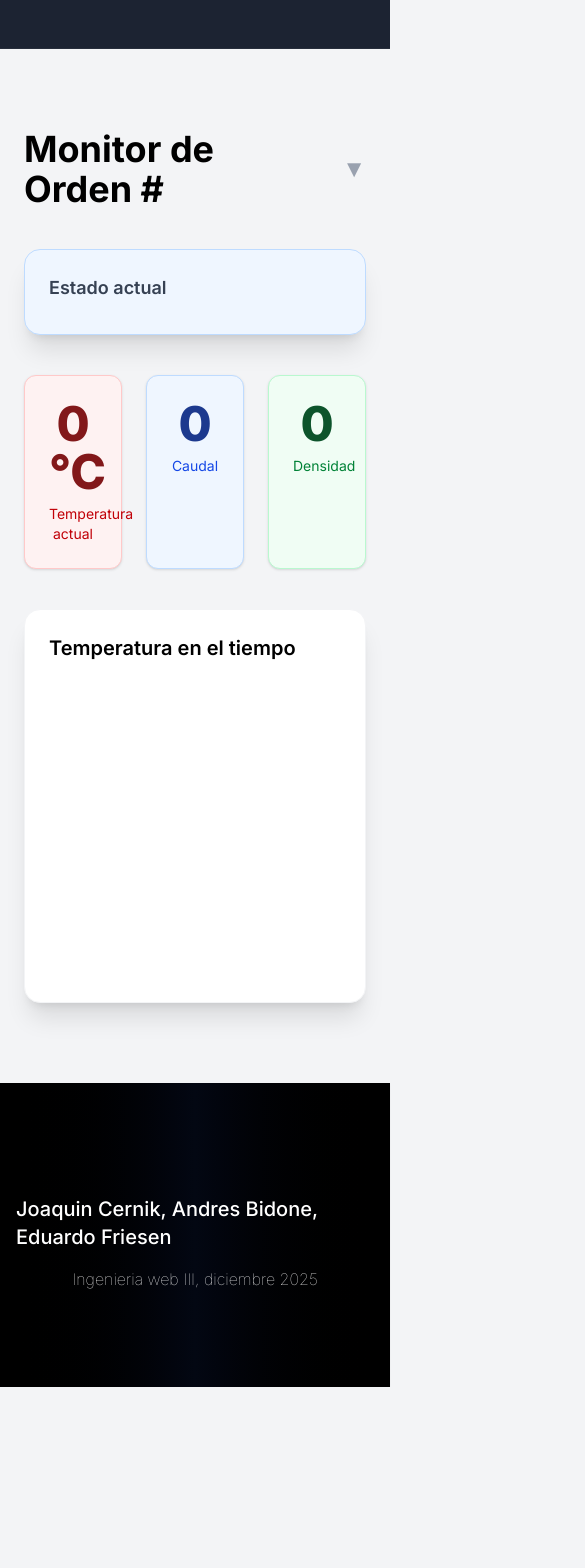
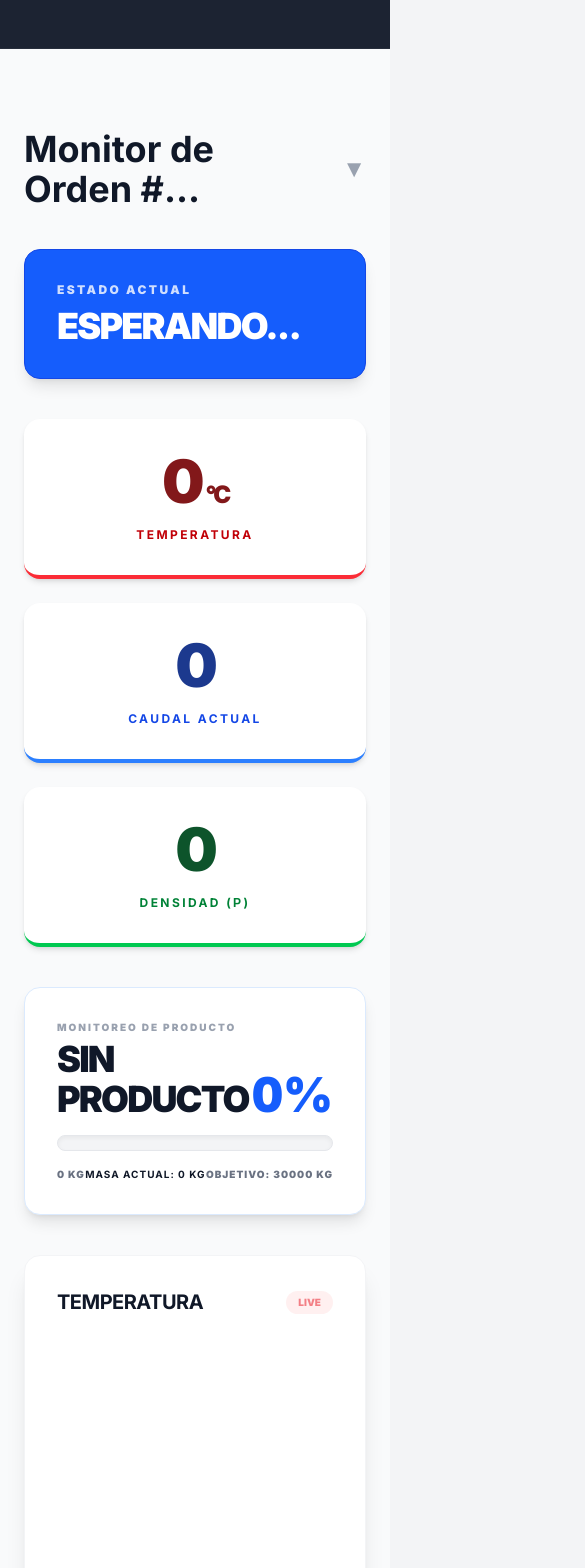
Before and after one commit to BidoneAndres/FrontEnd, a Vue app: page /monitor/1 in a window 390 px wide. Shown: the top 1568 px of the page, 585 px wide, since content can reach past the window. Before the commit the page ends 1387 px from the top, so only its background shows below. Built offline with nearby package versions, Linux system fonts and the light colour scheme.

Commit message:
Lista Productos lista

```diff
--- a/src/views/OrdenMonitorView.vue
+++ b/src/views/OrdenMonitorView.vue
@@ -1,15 +1,14 @@
 <template>
-  <section class="py-20">
+  <section class="py-20 bg-gray-50 min-h-screen font-inter">
     <div class="max-w-6xl mx-auto px-6 space-y-10">
 
-      <!-- Título -->
       <div
-        class="cursor-pointer select-none"
+        class="cursor-pointer select-none group"
         @click="toggleDetalle"
       >
-        <h1 class="text-4xl font-bold flex items-center gap-3">
-          Monitor de Orden #{{ orden.numeroOrden }}
-          <span class="text-gray-400 text-2xl">
+        <h1 class="text-4xl font-bold flex items-center gap-3 text-gray-900">
+          Monitor de Orden #{{ orden.numeroOrden || '...' }}
+          <span class="text-gray-400 text-2xl group-hover:text-blue-500 transition-colors">
             {{ showDetalle ? '▲' : '▼' }}
           </span>
         </h1>
@@ -17,136 +16,145 @@
 
       <div
         v-if="showDetalle"
-  class="bg-white p-8 rounded-2xl shadow-xl border border-gray-100 mt-6 space-y-8"
+        class="bg-white p-8 rounded-2xl shadow-xl border border-gray-100 mt-6 space-y-8 animate-in fade-in slide-in-from-top-4 duration-300"
       >
-
-  <!-- INFORMACIÓN GENERAL -->
         <div>
-    <h3 class="text-lg font-semibold text-gray-800 mb-4">
+          <h3 class="text-lg font-semibold text-gray-800 mb-4 flex items-center gap-2">
+            <span class="w-1 h-5 bg-blue-500 rounded-full"></span>
             Información General
           </h3>
-
-    <div class="grid grid-cols-3 gap-6">
-
+          <div class="grid grid-cols-1 md:grid-cols-3 gap-6">
             <div class="bg-gray-50 border border-gray-200 p-4 rounded-xl">
-        <p class="text-xs uppercase text-gray-500 mb-1">Número de Orden</p>
+              <p class="text-xs uppercase text-gray-500 mb-1 font-bold">Número de Orden</p>
               <p class="text-gray-800 font-medium">{{ orden.numeroOrden }}</p>
             </div>
-
             <div class="bg-gray-50 border border-gray-200 p-4 rounded-xl">
-        <p class="text-xs uppercase text-gray-500 mb-1">Camión</p>
+              <p class="text-xs uppercase text-gray-500 mb-1 font-bold">Camión</p>
               <p class="text-gray-800 font-medium">{{ orden.camion?.patente || 'No disponible' }}</p>
             </div>
-
             <div class="bg-gray-50 border border-gray-200 p-4 rounded-xl">
-        <p class="text-xs uppercase text-gray-500 mb-1">Cliente</p>
+              <p class="text-xs uppercase text-gray-500 mb-1 font-bold">Cliente</p>
               <p class="text-gray-800 font-medium">{{ orden.cliente?.razonSocial || 'No disponible' }}</p>
             </div>
-
             <div class="bg-gray-50 border border-gray-200 p-4 rounded-xl">
-        <p class="text-xs uppercase text-gray-500 mb-1">Preset</p>
-        <p class="text-gray-800 font-medium">{{ orden.preset }}</p>
+              <p class="text-xs uppercase text-gray-500 mb-1 font-bold">Preset (Objetivo)</p>
+              <p class="text-gray-800 font-bold text-blue-600">{{ orden.preset }} kg</p>
             </div>
-
             <div class="bg-gray-50 border border-gray-200 p-4 rounded-xl">
-        <p class="text-xs uppercase text-gray-500 mb-1">Fecha Recepción</p>
+              <p class="text-xs uppercase text-gray-500 mb-1 font-bold">Fecha Recepción</p>
               <p class="text-gray-800 font-medium">{{ orden.fechaRecepcion }}</p>
             </div>
-
             <div class="bg-gray-50 border border-gray-200 p-4 rounded-xl">
-        <p class="text-xs uppercase text-gray-500 mb-1">Fecha Estimada</p>
+              <p class="text-xs uppercase text-gray-500 mb-1 font-bold">Fecha Estimada</p>
               <p class="text-gray-800 font-medium">{{ orden.fechaEstimada }}</p>
             </div>
-
           </div>
         </div>
 
-  <!-- PROCESO -->
         <div>
-    <h3 class="text-lg font-semibold text-gray-800 mb-4">
+          <h3 class="text-lg font-semibold text-gray-800 mb-4 flex items-center gap-2">
+            <span class="w-1 h-5 bg-green-500 rounded-full"></span>
             Proceso de Carga
           </h3>
-
-    <div class="grid grid-cols-4 gap-6">
-
+          <div class="grid grid-cols-1 md:grid-cols-4 gap-6">
             <div class="bg-gray-50 border border-gray-200 p-4 rounded-xl">
-        <p class="text-xs uppercase text-gray-500 mb-1">Pesaje Inicial</p>
-        <p class="text-gray-800 font-medium">
-          {{ orden.fechaPesajeInicial ?? 'No disponible' }}
-        </p>
-        <p class="text-sm text-gray-500 mt-2">
-          Peso: {{ orden.pesoInicial ?? orden.pesajeInicial ?? 'No disponible' }}
-        </p>
+              <p class="text-xs uppercase text-gray-500 mb-1 font-bold">Pesaje Inicial</p>
+              <p class="text-gray-800 font-medium text-sm">{{ orden.fechaPesajeInicial || 'Pendiente' }}</p>
+              <p class="text-sm font-bold text-gray-900 mt-2">Peso Inicial: {{ orden.pesoInicial || '0' }} kg</p>
             </div>
-
             <div class="bg-gray-50 border border-gray-200 p-4 rounded-xl">
-        <p class="text-xs uppercase text-gray-500 mb-1">Inicio Carga</p>
-        <p class="text-gray-800 font-medium">
-          {{ orden.inicioCarga ?? 'No disponible' }}
-        </p>
+              <p class="text-xs uppercase text-gray-500 mb-1 font-bold">Inicio Carga</p>
+              <p class="text-gray-800 font-medium">{{ orden.inicioCarga || '--:--' }}</p>
             </div>
-
             <div class="bg-gray-50 border border-gray-200 p-4 rounded-xl">
-        <p class="text-xs uppercase text-gray-500 mb-1">Fin Carga</p>
-        <p class="text-gray-800 font-medium">
-          {{ orden.finCarga ?? 'No disponible' }}
-        </p>
+              <p class="text-xs uppercase text-gray-500 mb-1 font-bold">Fin Carga</p>
+              <p class="text-gray-800 font-medium">{{ orden.finCarga || '--:--' }}</p>
             </div>
-
             <div class="bg-gray-50 border border-gray-200 p-4 rounded-xl">
-        <p class="text-xs uppercase text-gray-500 mb-1">Pesaje Final</p>
-        <p class="text-gray-800 font-medium">
-          {{ orden.fechaPesajeFinal ?? 'No disponible' }}
-        </p>
+              <p class="text-xs uppercase text-gray-500 mb-1 font-bold">Pesaje Final</p>
+              <p class="text-gray-800 font-medium">{{ orden.fechaPesajeFinal || 'Pendiente' }}</p>
             </div>
-
+          </div>
         </div>
       </div>
 
+      <div class="p-8 rounded-2xl shadow-lg border bg-blue-600 border-blue-700 text-white flex flex-col justify-center">
+        <h2 class="text-xs font-black uppercase tracking-[0.2em] opacity-80 mb-2">Estado Actual</h2>
+        <p class="text-4xl font-black italic tracking-tighter">{{ orden.estado || 'ESPERANDO...' }}</p>
       </div>
 
-
-
-      <!-- Estado actual -->
-      <div class="p-6 rounded-2xl shadow-xl border bg-blue-50 border-blue-200">
-        <h2 class="text-lg font-semibold text-gray-700 mb-2">
-          Estado actual
-        </h2>
-        <p class="text-3xl font-bold text-blue-900">
-          {{ orden.estado }}
+      <div class="grid grid-cols-1 md:grid-cols-3 gap-6">
+        <div class="bg-white p-8 rounded-2xl shadow-md border-b-4 border-red-500 text-center group hover:bg-red-50 transition-colors">
+          <p class="text-6xl font-black text-red-900 tracking-tighter group-hover:scale-110 transition-transform">
+            {{ temperatura }}<span class="text-2xl ml-1">°C</span>
           </p>
+          <p class="text-xs font-bold text-red-700 mt-4 uppercase tracking-[0.2em]">Temperatura</p>
         </div>
 
-      <!-- Indicadores -->
-      <div class="grid grid-cols-3 gap-6">
-
-        <div class="bg-red-50 p-6 rounded-xl shadow-sm border border-red-200 text-center">
-          <p class="text-5xl font-extrabold text-red-900">
-            {{ temperatura }} °C
+        <div class="bg-white p-8 rounded-2xl shadow-md border-b-4 border-blue-500 text-center group hover:bg-blue-50 transition-colors">
+          <p class="text-6xl font-black text-blue-900 tracking-tighter group-hover:scale-110 transition-transform">
+            {{ caudal }}
           </p>
-          <p class="text-sm text-red-700 mt-2">Temperatura actual</p>
+          <p class="text-xs font-bold text-blue-700 mt-4 uppercase tracking-[0.2em]">Caudal Actual</p>
         </div>
 
-        <div class="bg-blue-50 p-6 rounded-xl shadow-sm border border-blue-200 text-center">
-          <p class="text-5xl font-extrabold text-blue-900">
-            {{ caudal }}
+        <div class="bg-white p-8 rounded-2xl shadow-md border-b-4 border-green-500 text-center group hover:bg-green-50 transition-colors">
+          <p class="text-6xl font-black text-green-900 tracking-tighter group-hover:scale-110 transition-transform">
+            {{ densidad }}
           </p>
-          <p class="text-sm text-blue-700 mt-2">Caudal</p>
+          <p class="text-xs font-bold text-green-700 mt-4 uppercase tracking-[0.2em]">Densidad (ρ)</p>
+        </div>
       </div>
 
-        <div class="bg-green-50 p-6 rounded-xl shadow-sm border border-green-200 text-center">
-          <p class="text-5xl font-extrabold text-green-900">
-            {{ densidad }}
-          </p>
-          <p class="text-sm text-green-700 mt-2">Densidad</p>
+      <div class="p-8 rounded-2xl shadow-lg border bg-white border-blue-100">
+        <div class="flex justify-between items-end mb-4">
+          <div>
+            <p class="text-[10px] font-black text-gray-400 uppercase tracking-[0.2em] mb-1">Monitoreo de Producto</p>
+            <h3 class="text-4xl font-black text-gray-900 uppercase tracking-tighter">
+              {{ orden.producto?.producto || 'SIN PRODUCTO' }}
+            </h3>
+          </div>
+          <div class="text-right">
+            <span class="text-5xl font-black text-blue-600 tabular-nums">{{ porcentajeCarga }}%</span>
+          </div>
         </div>
 
+        <div class="relative h-4 w-full bg-gray-100 rounded-full overflow-hidden shadow-inner border border-gray-200">
+          <div
+            class="absolute top-0 left-0 h-full bg-blue-600 rounded-full transition-all duration-700 ease-out shadow-[0_0_20px_rgba(37,99,235,0.4)]"
+            :style="{ width: porcentajeCarga + '%' }"
+          >
+            <div class="w-full h-full animate-pulse bg-gradient-to-r from-transparent via-white/20 to-transparent"></div>
+          </div>
         </div>
 
-      <!-- Gráfico -->
-      <div class="bg-white p-6 rounded-2xl shadow-xl border border-gray-100">
-        <h2 class="text-xl font-semibold mb-4">Temperatura en el tiempo</h2>
+        <div class="flex justify-between mt-4 text-[10px] font-black uppercase tracking-widest text-gray-500">
+          <span>0 kg</span>
+          <span class="text-gray-900 font-bold">Masa Actual: {{ masaActual }} kg</span>
+          <span>Objetivo: {{ orden.preset || 30000 }} kg</span>
+        </div>
+      </div>
+
+      <div class="grid grid-cols-1 md:grid-cols-2 gap-6">
+        <div class="bg-white p-8 rounded-2xl shadow-xl border border-gray-100">
+          <div class="flex items-center justify-between mb-6">
+            <h2 class="text-xl font-bold text-gray-900 uppercase tracking-tight">Temperatura</h2>
+            <span class="px-3 py-1 bg-red-100 text-red-600 text-[10px] font-black rounded-full animate-pulse uppercase">Live</span>
+          </div>
+          <div class="h-[250px]">
             <canvas ref="chartCanvas"></canvas>
+          </div>
+        </div>
+
+        <div class="bg-white p-8 rounded-2xl shadow-xl border border-gray-100">
+          <div class="flex items-center justify-between mb-6">
+            <h2 class="text-xl font-bold text-gray-900 uppercase tracking-tight">Caudal</h2>
+            <span class="px-3 py-1 bg-blue-100 text-blue-600 text-[10px] font-black rounded-full animate-pulse uppercase">Live</span>
+          </div>
+          <div class="h-[250px]">
+            <canvas ref="chartCaudalCanvas"></canvas>
+          </div>
+        </div>
       </div>
 
     </div>
@@ -156,29 +164,37 @@
 <script setup>
 import { useRoute } from 'vue-router'
 import axios from 'axios'
-import { ref, onMounted, onBeforeUnmount, nextTick } from 'vue'
 import Chart from 'chart.js/auto'
 import { connectSocket, disconnectSocket } from '@/services/socket'
+import { ref, onMounted, onBeforeUnmount, nextTick, computed } from 'vue'
 
 // --- ESTADOS (REFS) ---
 const orden = ref({})
 const temperatura = ref(0)
 const caudal = ref(0)
 const densidad = ref(0)
+const masaActual = ref(0)
+
 const chartCanvas = ref(null)
+const chartCaudalCanvas = ref(null)
 const showDetalle = ref(false)
-const nroOrdenReal = ref(null)
 
 const route = useRoute()
 const numeroOrden = route.params.id
+
 let chartInstance = null
+let chartCaudalInstance = null
 
-// --- FUNCIONES DE CARGA (API) ---
+// --- CÁLCULOS REACTIVOS ---
+const porcentajeCarga = computed(() => {
+  const objetivo = orden.value?.preset || 30000;
+  if (objetivo === 0) return 0;
 
-/**
- * 1. Carga los datos básicos de la orden (Cabecera)
- * Al terminar, dispara la carga del historial usando el ID real de la DB.
- */
+  const calculo = (masaActual.value / objetivo) * 100;
+  return Math.min(Math.round(calculo), 100);
+});
+
+// --- FUNCIONES DE CARGA ---
 async function fetchOrden() {
   try {
     const token = localStorage.getItem('token')
@@ -189,9 +205,11 @@ async function fetchOrden() {
     })
 
     orden.value = res.data
-    console.log('Cabecera cargada. ID en DB:', orden.value.id)
+    // Sincronizamos la masa inicial desde la API
+    if (res.data.ultimaMasaAcumulada) {
+      masaActual.value = res.data.ultimaMasaAcumulada;
+    }
 
-    // Una vez que tenemos el ID real (ej: 1013), cargamos su historial
     if (orden.value.id) {
       await fetchHistorial(orden.value.numeroOrden)
     }
@@ -200,41 +218,39 @@ async function fetchOrden() {
   }
 }
 
-/**
- * 2. Carga los puntos anteriores de la base de datos
- * @param {Number} idReal - El ID primario de la orden en la base de datos
- */
-async function fetchHistorial(idReal) {
+async function fetchHistorial(nroOrden) {
   try {
     const token = localStorage.getItem('token')
-    console.log(` Solicitando historial para el recurso ID: ${idReal}`)
-
-    const res = await axios.get(`http://localhost:8080/api/v1/carga/${idReal}`, {
+    const res = await axios.get(`http://localhost:8080/api/v1/carga/${nroOrden}`, {
       headers: { 'Authorization': `Bearer ${token}` }
     })
 
     const historial = res.data
-    console.log("🔍 Datos crudos del historial:", historial)
-
     if (historial && historial.length > 0) {
-      // Sincronizamos los indicadores con el último valor registrado
       const ultimo = historial[historial.length - 1]
       temperatura.value = ultimo.temperatura || 0
       caudal.value = ultimo.caudal || 0
       densidad.value = ultimo.densidadProducto || 0
 
-      // Llenamos el gráfico con la historia recuperada
+      // Aseguramos que masaActual tenga el último punto del historial
+      if (ultimo.masaAcumulada) {
+        masaActual.value = ultimo.masaAcumulada;
+      }
+
+      const labels = historial.map(d => d.timestamp ? d.timestamp.split(' ')[1] : 'S/T')
       if (chartInstance) {
-        chartInstance.data.labels = historial.map(d => d.timestamp ? d.timestamp.split(' ')[1] : 'S/T')
+        chartInstance.data.labels = labels
         chartInstance.data.datasets[0].data = historial.map(d => d.temperatura)
         chartInstance.update()
       }
-      console.log('Gráfico restaurado con', historial.length, 'puntos')
-    } else {
-      console.warn(" El historial vino vacío para el ID:", idReal)
+      if (chartCaudalInstance) {
+        chartCaudalInstance.data.labels = labels
+        chartCaudalInstance.data.datasets[0].data = historial.map(d => d.caudal)
+        chartCaudalInstance.update()
+      }
     }
   } catch (err) {
-    console.error(' Error cargando historial:', err)
+    console.error('Error historial:', err)
   }
 }
 
@@ -243,82 +259,112 @@ function toggleDetalle() {
 }
 
 // --- CICLO DE VIDA ---
-
 onMounted(async () => {
   try {
     const token = localStorage.getItem('token')
-    if (!token) {
-      console.error("¡ERROR: No hay token en localStorage!")
-      return
+    if (!token) return
+
+    await nextTick()
+
+    const commonOptions = {
+      responsive: true,
+      maintainAspectRatio: false,
+      plugins: { legend: { display: false } },
+      scales: {
+        y: { grid: { color: '#f3f4f6' }, beginAtZero: false },
+        x: { grid: { display: false } }
+      }
     }
 
-    // Paso A: Inicializar gráfico vacío primero
-    await nextTick()
     chartInstance = new Chart(chartCanvas.value, {
       type: 'line',
       data: {
         labels: [],
         datasets: [{
-          label: 'Temperatura °C',
+          label: 'Temp',
           data: [],
           borderColor: 'rgb(239, 68, 68)',
-          backgroundColor: 'rgba(239, 68, 68, 0.1)',
-          tension: 0.3,
-          fill: true
+          backgroundColor: 'rgba(239, 68, 68, 0.05)',
+          tension: 0.4,
+          fill: true,
+          pointRadius: 0
         }]
       },
-      options: {
-        responsive: true,
-        maintainAspectRatio: false,
-        scales: { y: { beginAtZero: false } }
-      }
+      options: commonOptions
     })
 
-    // Paso B: Cargar la orden (esto disparará fetchHistorial automáticamente)
+    chartCaudalInstance = new Chart(chartCaudalCanvas.value, {
+      type: 'line',
+      data: {
+        labels: [],
+        datasets: [{
+          label: 'Caudal',
+          data: [],
+          borderColor: 'rgb(37, 99, 235)',
+          backgroundColor: 'rgba(37, 99, 235, 0.05)',
+          tension: 0.4,
+          fill: true,
+          pointRadius: 0
+        }]
+      },
+      options: commonOptions
+    })
+
     await fetchOrden()
 
-    // Paso C: Conectar WebSocket para datos en tiempo real
+
     connectSocket(numeroOrden, token, (data) => {
-      console.log("Dato recibido por WS:", data)
 
-      // Actualizar cabecera si viene el objeto orden completo
-      if (data.orden) orden.value = data.orden
+      if (data.masaAcumulada !== undefined) {
+        masaActual.value = data.masaAcumulada;
+      }
 
-      // Actualizar indicadores con los nombres de tu backend
+
+      if (data.orden) {
+        orden.value = data.orden;
+
+        if (data.orden.ultimaMasaAcumulada) {
+            masaActual.value = data.orden.ultimaMasaAcumulada;
+        }
+      }
+
+
       if (data.temperatura !== undefined) temperatura.value = data.temperatura
       if (data.caudal !== undefined) caudal.value = data.caudal
       if (data.densidadProducto !== undefined) densidad.value = data.densidadProducto
 
-      // Agregar punto nuevo al gráfico
+      const ahora = new Date().toLocaleTimeString([], { hour: '2-digit', minute: '2-digit', second: '2-digit' })
+
+
       if (chartInstance && data.temperatura !== undefined) {
-        const ahora = new Date().toLocaleTimeString()
         chartInstance.data.labels.push(ahora)
         chartInstance.data.datasets[0].data.push(data.temperatura)
-
-        // Mantener solo los últimos 50 puntos para no sobrecargar el navegador
-        if (chartInstance.data.labels.length > 50) {
+        if (chartInstance.data.labels.length > 30) {
           chartInstance.data.labels.shift()
           chartInstance.data.datasets[0].data.shift()
         }
-        chartInstance.update('none') // 'none' para actualización fluida
+        chartInstance.update('none')
+      }
+
+      if (chartCaudalInstance && data.caudal !== undefined) {
+        chartCaudalInstance.data.labels.push(ahora)
+        chartCaudalInstance.data.datasets[0].data.push(data.caudal)
+        if (chartCaudalInstance.data.labels.length > 30) {
+          chartCaudalInstance.data.labels.shift()
+          chartCaudalInstance.data.datasets[0].data.shift()
+        }
+        chartCaudalInstance.update('none')
       }
     })
 
   } catch (err) {
-    console.error("Error crítico en el inicio del monitor:", err)
+    console.error("Error en monitor:", err)
   }
 })
 
 onBeforeUnmount(() => {
   disconnectSocket()
-  if (chartInstance) {
-    chartInstance.destroy()
-  }
+  if (chartInstance) chartInstance.destroy()
+  if (chartCaudalInstance) chartCaudalInstance.destroy()
 })
 </script>
-
-<style>
-canvas {
-  height: 300px !important;
-}
-</style>
--- a/src/views/ProductoView.vue
+++ b/src/views/ProductoView.vue
@@ -1,31 +1,111 @@
 <script setup>
 import { ref, onMounted } from 'vue'
-import { getProductos } from '../services/general'
-import EntitieComponent from '@/components/EntitieComponent.vue';
+import axios from 'axios'
+import { useRouter } from 'vue-router'
 
+const router = useRouter()
 const productos = ref([]);
 const loading = ref(true);
 
-onMounted(async () => {
+// Función para obtener productos directamente del endpoint
+async function fetchProductos() {
   try {
-    const res = await getProductos();
-    console.log('====================================');
-    console.log(res);
-    console.log('====================================');
+    const token = localStorage.getItem('token') // Asumiendo que usas JWT como en el monitor
+    const res = await axios.get('http://localhost:8080/api/v1/producto', {
+      headers: { 'Authorization': `Bearer ${token}` }
+    });
+
+    console.log('Datos de productos:', res.data);
     productos.value = res.data;
   } catch (error) {
-    console.error('Error al obtener clientes:', error);
+    console.error('Error al obtener productos:', error);
   } finally {
     loading.value = false;
   }
+}
+
+onMounted(() => {
+  fetchProductos();
 });
+
+function goToEdit(id) {
+  // Por si luego quieres editarlos o ver stock
+  // router.push({ name: 'producto-detail', params: { id } })
+  console.log("Navegando al producto:", id);
+}
 </script>
 
 <template>
+  <section class="py-24 bg-gray-50 min-h-screen font-inter">
+    <div class="max-w-5xl mx-auto px-6">
 
-  <EntitieComponent title="Productos cargados" description="  Estos son todos los productos que se cargaron extraidos de todas las ordenes creadas mediante archivo provisto
-        por SAP" :items="productos" :loading="loading" :displayField="'producto'" :itemLabel="productos" />
+      <div class="flex items-end justify-between">
+        <div>
+          <h1 class="text-5xl font-inter-tight font-bold tracking-tight text-gray-900">
+            Productos
+          </h1>
+          <p class="text-gray-500 mt-2 text-lg">
+            Gestión de catálogo y materias primas.
+          </p>
+        </div>
 
+      </div>
 
+      <div v-if="loading" class="mt-12 space-y-4">
+        <div v-for="i in 3" :key="i" class="h-32 bg-gray-200 animate-pulse rounded-[2.5rem]"></div>
+      </div>
 
+      <div v-else class="mt-12 grid grid-cols-1 md:grid-cols-2 gap-6">
+
+        <div v-for="p in productos" :key="p.id" @click="goToEdit(p.id)"
+          class="group bg-white p-8 rounded-[2.5rem] shadow-sm border border-gray-200 hover:shadow-2xl hover:border-gray-900 transition-all duration-500 cursor-pointer flex flex-col justify-between">
+
+          <div>
+            <div class="flex justify-between items-start">
+              <span class="text-[10px] font-black text-blue-600 uppercase tracking-[0.2em] bg-blue-50 px-3 py-1 rounded-full">
+                ID #{{ p.id }}
+              </span>
+            </div>
+
+            <h2 class="text-3xl font-inter-tight font-bold text-gray-900 tracking-tighter mt-6 group-hover:text-blue-600 transition-colors">
+              {{ p.producto }}
+            </h2>
+          </div>
+
+        </div>
+      </div>
+
+      <div v-if="!loading && productos.length === 0" class="mt-20 text-center">
+        <p class="text-gray-400 italic">No se encontraron productos registrados.</p>
+      </div>
+
+      <p class="text-sm text-gray-400 font-medium mt-16 text-center uppercase tracking-widest">
+      </p>
+
+    </div>
+  </section>
 </template>
+
+<style scoped>
+@import url('https://fonts.googleapis.com/css2?family=Inter:wght@400;700;900&display=swap');
+
+.font-inter {
+  font-family: 'Inter', sans-serif;
+}
+
+/* Animación de entrada suave */
+.grid > div {
+  animation: slideUp 0.6s ease-out forwards;
+}
+
+@keyframes slideUp {
+  from {
+    opacity: 0;
+    transform: translateY(20px);
+  }
+  to {
+    opacity: 1;
+    transform: translateY(0);
+  }
+}
+</style>
```
Lines whose indentation alone changed are shown as unchanged.
